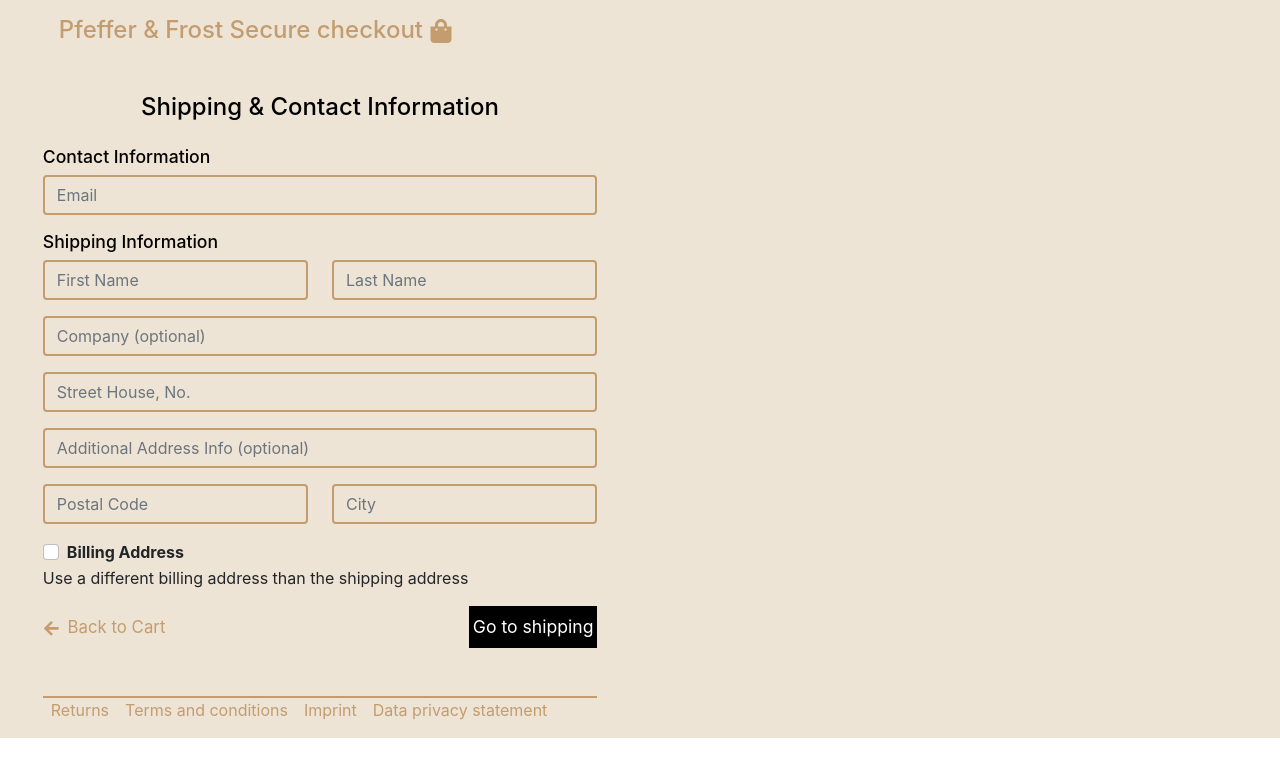
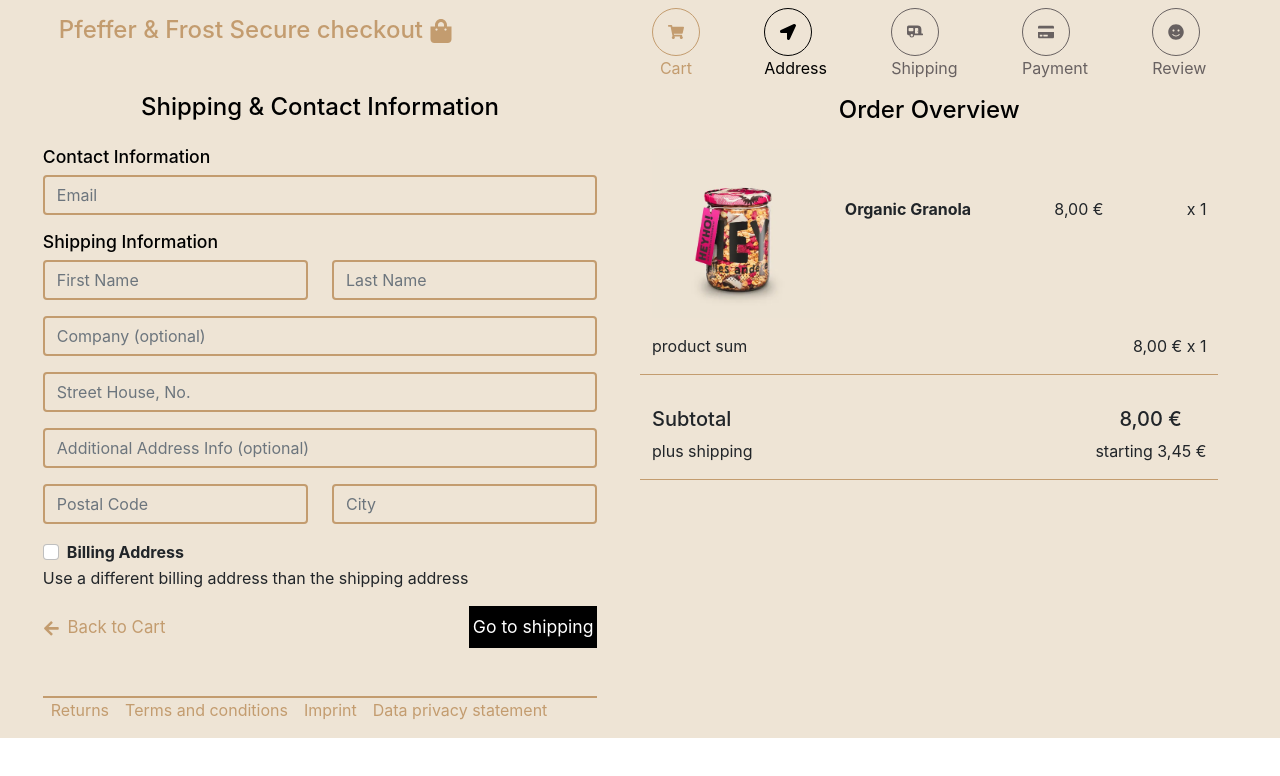
Before and after one commit to eldrige/React-Js-test, a React (Create React App) app: page /checkout in a window 1280 px wide. Shown: the top 776 px of the page. Built offline with nearby package versions, Linux system fonts and the light colour scheme.

Commit message:
finish checkout screen

```diff
--- a/src/index.css
+++ b/src/index.css
@@ -648,7 +648,7 @@ div#card-img{
   margin: 1rem 0 3rem 1rem;
 }
 
-#checkout .contain h2{
+#checkout .contain h2, #checkout section.wrap h2{
   color: var(--black);
   font-size: 1.5rem;
 }
@@ -716,3 +716,87 @@ div#card-img{
   text-decoration: underline;
   text-decoration-color: var(--deep-brown);
 }
+
+#checkout  section.wrap{
+  width: 90%;
+}
+
+
+/* #checkout  section.wrap .location .line{
+  height: 2px ;
+  background: var(--black);
+} */
+
+
+/* #checkout  section.wrap .location{
+  /* background: red;
+  height: 5rem;
+  position: relative; */
+/* } */
+
+
+#checkout  section.wrap .location .item{
+  text-align: center;
+}
+
+#checkout  section.wrap .location .item.allow{
+  color: var(--deep-brown);
+}
+
+#checkout  section.wrap .location .item.active{
+  color: var(--black);
+}
+
+#checkout  section.wrap .location .item.disallow{
+  color: rgb(104, 97, 97);
+}
+
+
+#checkout  section.wrap .location .line .item-wrapper{
+  display: flex;
+  justify-content:space-between;
+}
+
+#checkout  section.wrap .location .item .circle{
+  width: 3rem;
+  height: 3rem;
+  border-radius: 50%;
+  border: 1px solid var(--deep-brown);
+  background: transparent;
+  display: flex;
+  align-items: center;
+  justify-content: center;
+  z-index: 1;
+  cursor: pointer;
+}
+
+#checkout  section.wrap .location .item .circle.disallow{
+  border: 1px solid rgb(104, 97, 97);
+  cursor: not-allowed;
+}
+
+#checkout  section.wrap .location .item .circle.active{
+  border: 1px solid var(--black);
+}
+
+/* #checkout  section.wrap .location .item .circle.disal */
+
+#checkout  section.wrap .description{
+  display: flex;
+  justify-content:space-between;
+  align-items: baseline;
+}
+
+#checkout  section.wrap h4, p{
+  font-size: 1rem;
+}
+#checkout  section.wrap h4{
+  font-weight: bold;
+}
+
+#checkout  section.wrap .sum, #checkout  section.wrap .total{
+  display: flex;
+  justify-content:space-between;
+  margin: 1rem 0rem;
+  border-bottom: 1px solid var(--deep-brown);
+}
--- a/src/screens/CheckoutScreen.js
+++ b/src/screens/CheckoutScreen.js
@@ -1,6 +1,14 @@
 import React from 'react';
-import { Row, Container, Col } from 'react-bootstrap';
-import { FaShoppingBag, FaArrowLeft } from 'react-icons/fa';
+import { Row, Container, Col, Image } from 'react-bootstrap';
+import {
+  FaShoppingBag,
+  FaArrowLeft,
+  FaShoppingCart,
+  FaCaravan,
+  FaCreditCard,
+  FaLocationArrow,
+  FaSmile,
+} from 'react-icons/fa';
 import { Link } from 'react-router-dom';
 import CheckOutForm from '../components/CheckOutForm';
 
@@ -31,7 +39,73 @@ const CheckoutScreen = () => {
             </div>
           </div>
         </Col>
-        <Col md={6}></Col>
+        <Col md={6}>
+          <section className="wrap">
+            <div className="location">
+              <div className="line mt-1">
+                <div className="item-wrapper mt-2">
+                  <div className="item allow">
+                    <div className="circle">
+                      <FaShoppingCart />
+                    </div>
+                    <p>Cart</p>
+                  </div>
+                  <div className="item active">
+                    <div className="circle active">
+                      <FaLocationArrow />
+                    </div>
+                    <p>Address</p>
+                  </div>
+                  <div className="item disallow">
+                    <div className="circle disallow">
+                      <FaCaravan />
+                    </div>
+                    <p>Shipping</p>
+                  </div>
+                  <div className="item disallow">
+                    <div className="circle disallow">
+                      <FaCreditCard />
+                    </div>
+                    <p>Payment</p>
+                  </div>
+                  <div className="item disallow">
+                    <div className="circle disallow">
+                      <FaSmile />
+                    </div>
+                    <p>Review</p>
+                  </div>
+                </div>
+              </div>
+            </div>
+            <h2 className="text-center mb-4">Order Overview</h2>
+            <Row>
+              <Col md={4}>
+                <Image src="/images/can.webp" fluid />
+              </Col>
+              <Col md={8}>
+                <div className="description mt-5">
+                  <h4 className="mr-5">Organic Granola</h4>
+                  <p>8,00 € </p>
+                  <p>x 1</p>
+                </div>
+              </Col>
+              <div className="sum">
+                <p>product sum</p>
+                <p>8,00 € x 1</p>
+              </div>
+              <div className="total">
+                <div>
+                  <h5>Subtotal</h5>
+                  <p>plus shipping</p>
+                </div>
+                <div class="subtotal">
+                  <h5 className="mx-4">8,00 €</h5>
+                  <p>starting 3,45 €</p>
+                </div>
+              </div>
+            </Row>
+          </section>
+        </Col>
       </Row>
     </Container>
   );
```
